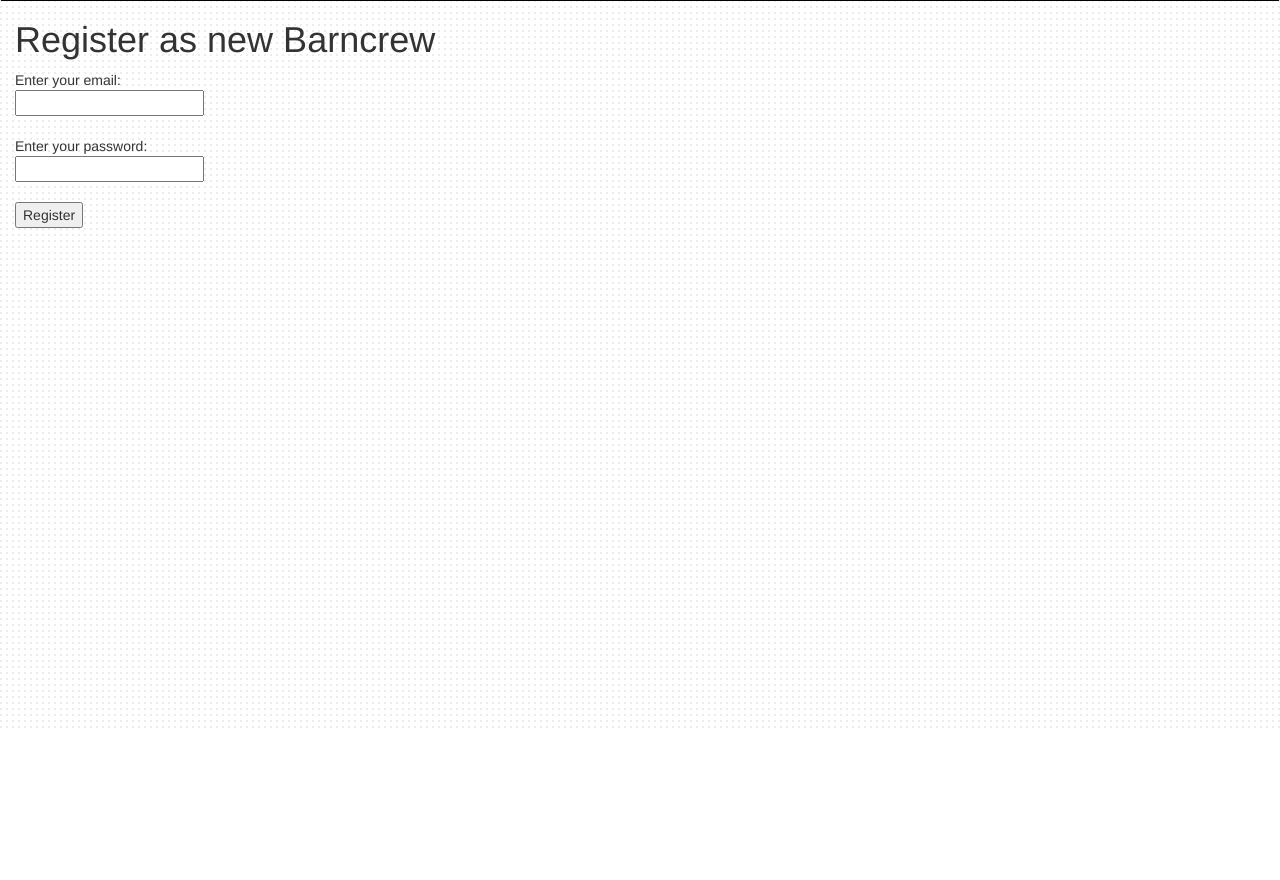
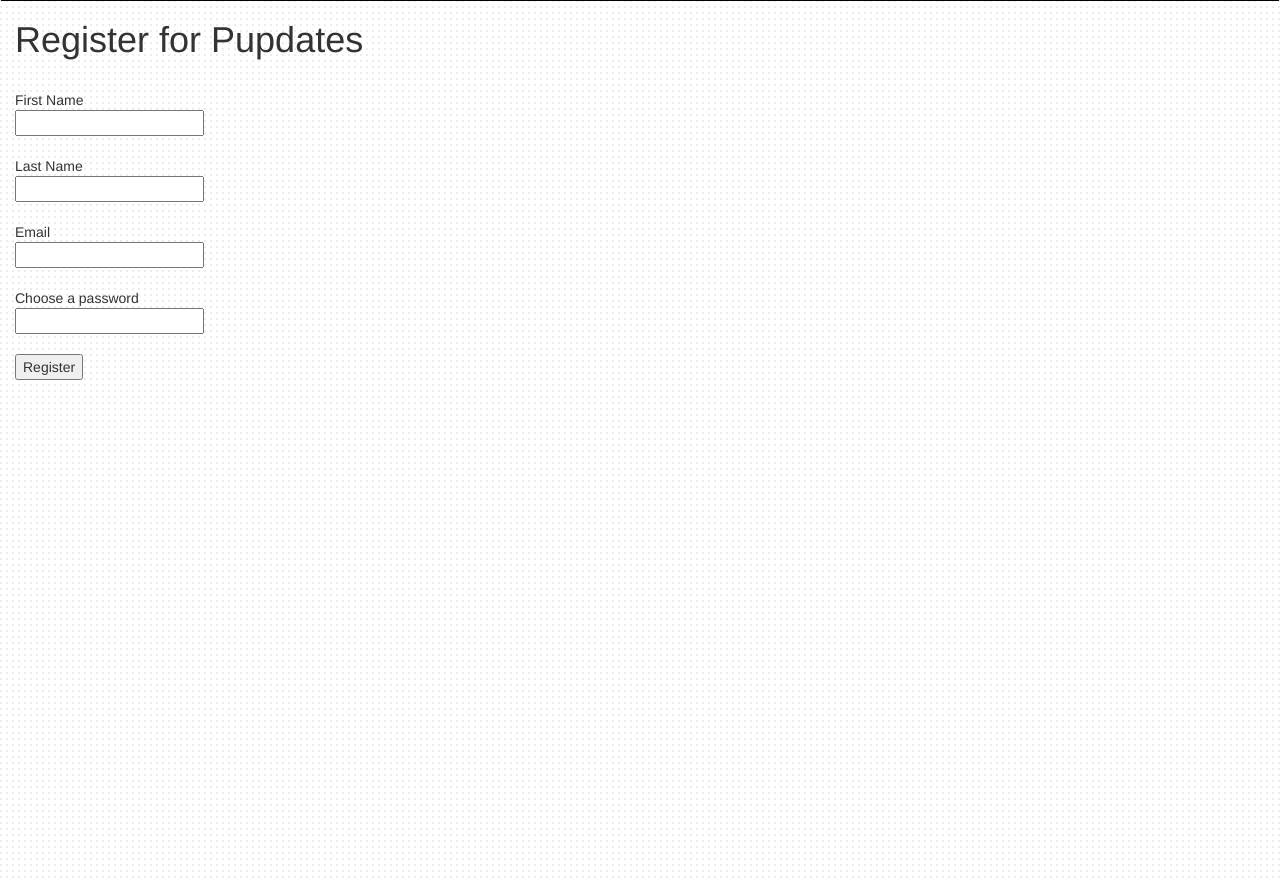
Before and after one commit to laura-mahoney/The-Barn, a Flask app: page /register in a window 1280 px wide. Shown: the part 120-1000 px from the top of the page. Before the commit the page ends 848 px from the top, so only its background shows below. Run offline with Flask 2, Linux system fonts and the light colour scheme; some libraries are stand-ins or nearby versions.

Commit message:
created form for adding dogs

```diff
--- a/model.py
+++ b/model.py
@@ -20,7 +20,7 @@ class Barncrew(db.Model):
     fname = db.Column(db.String(20), nullable=False)
     lname = db.Column(db.String(20), nullable=False)
     email = db.Column(db.String(30), unique=True, nullable=False)
-    phone = db.Column(db.String(20), nullable=False)
+    phone = db.Column(db.String(20), nullable=True)
     password = db.Column(db.String(30), nullable=False)
     pos_code = db.Column(db.String(10), db.ForeignKey("positions.pos_code"))
 
@@ -65,7 +65,7 @@ class Kennel(db.Model):
     def __repr__(self):
         return "<Kennel ID: kennel_id=%s>" % (self.kennel_id)
 
-    kennel_id = db.Column(db.Integer, primary_key=True)
+    kennel_id = db.Column(db.Integer, autoincrement=True, primary_key=True)
     dog_door = db.Column(db.Boolean, default=True, nullable=False) #boolean DEFAULT true NOT NULL
     size = db.Column(db.String(10), nullable=False)
     indoor = db.Column(db.Boolean, default=True, nullable=False) #boolean DEFAULT true NOT NULL
--- /dev/null
+++ b/seed_data/shift.txt
@@ -0,0 +1 @@
+00|03-20-2000|2|Greetings
--- a/server.py
+++ b/server.py
@@ -45,9 +45,10 @@ def register_process():
 
     email = request.form["email"]
     password = request.form["password"]
+    fname = request.form["fname"]
+    lname = request.form["lname"]
 
-
-    new_crew = Barncrew(email=email, password=password)
+    new_crew = Barncrew(email=email, password=password, fname=fname, lname=lname)
 
     db.session.add(new_crew)
     db.session.commit()
@@ -234,6 +235,9 @@ def post_notes():
 @app.route('/getintakedata', methods=['GET'])
 def get_intake():
 
+    dogs = db.session.query(Dog).all()
+    total_dogs = len([i for i in dogs])
+
 
     current_id = request.args.get('currentDogId')
 
@@ -249,7 +253,7 @@ def get_intake():
         if recent.dog_id == int(current_id):
             recent_dog_notes.append(recent.notes)
 
-    data = {'recentnotes': recent_dog_notes, 'dogid': int(current_id), 'name': intake_data.dog_name, 'kennel': intake_data.kennel_id, 'age': intake_data.age, 'breed': intake_data.breed, 'intakedate': intake_data.intake_date, 'gender': intake_data.gender, 'altered': intake_data.altered}
+    data = {'total_dogs': total_dogs, 'recentnotes': recent_dog_notes, 'dogid': int(current_id), 'name': intake_data.dog_name, 'kennel': intake_data.kennel_id, 'age': intake_data.age, 'breed': intake_data.breed, 'intakedate': intake_data.intake_date, 'gender': intake_data.gender, 'altered': intake_data.altered}
 
 
     return jsonify(data)
@@ -368,9 +372,34 @@ def get_reports():
     return jsonify({'dog_nodes': dog_nodes, 'dog_links': dog_links, 'command_data': command_data})
 
 
+# this route will get dog info, and add a new dog to the database
+@app.route('/adddog', methods=['GET', 'POST'])
+def add_dog():
+
+    dog_name = request.form.get('dog_name')
+    breed = request.form.get('breed')
+    age = request.form.get('age')
+    gender = request.form.get('gender')
+    altered = request.form.get('altered')
+    intake_date = request.form.get('intake_date')
+    dog_pic = request.form.get('new_dog_pic')
+    print type(dog_pic)
+    new_kennel = Kennel(dog_door=True, size='Small', indoor=True)
+
+    db.session.add(new_kennel)
+    db.session.commit()
+
+    new_kennel = Kennel.query.order_by(Kennel.kennel_id.desc()).first()
+
+    new_dog = Dog(dog_name=dog_name, breed=breed, age=int(age), gender=gender, kennel_id = new_kennel.kennel_id, altered=altered, intake_date=intake_date)
+
+    db.session.add(new_dog)
+    db.session.commit()
+
+    flash("You've added " + dog_name + " to the barn!")
+    return redirect("/thebarn")
+
 if __name__ == '__main__':
-
-
 
     app.jinja_env.auto_reload = app.debug
 
--- a/static/css/thebarn.css
+++ b/static/css/thebarn.css
@@ -264,3 +264,16 @@ img.dogPicture:hover  {
   font-size: 16px;
 
 }
+
+.addDogForm{
+  vertical-align: bottom;
+  left:0;
+  padding: 50px;
+
+
+}
+
+#addDog {
+  padding: 50px;
+
+}
--- a/static/js/dog-shift.js
+++ b/static/js/dog-shift.js
@@ -13,7 +13,7 @@ function dataShown(results){
 
     proclicks++;
 
-    var allDogs = [1,2,3,4,5,6,7,8,9,10,11,12,13,14,15];
+    var allDogs = results.total_dogs
     var thisDog = results.dogid;
 
 
@@ -31,7 +31,7 @@ function dataShown(results){
         $("#intakeData").removeClass("hidden");
 
 
-        for(var i = 0; i<=allDogs.length; i++){
+        for(var i = 0; i<=allDogs; i++){
             if(i != thisDog){
                 $("#dogp" + i).fadeTo("slow", 0.33)
             }
@@ -54,12 +54,21 @@ function dataShown(results){
 
 }
 
+
+
+
 function showIntakeData(evt){
     evt.preventDefault();
-    var currentDogId = {'currentDogId': evt.target.attributes['data-dog'].value};
 
-    $.get("/getintakedata", currentDogId, dataShown);
+    var id = $(this).attr('id');
 
+    if(id == "plus"){
+       $('.addDogForm').toggle();
+    } else {
+        var currentDogId = {'currentDogId': evt.target.attributes['data-dog'].value};
+
+        $.get("/getintakedata", currentDogId, dataShown);
+    };
 }
 
 $(".dogPicture").on("click", showIntakeData);
@@ -102,7 +111,6 @@ function makeCommandsGraph(data){
 
 
 
-
 // success function shows dog report
 function playmatesReceived(data){
     console.log("Id received from server");
@@ -113,15 +121,20 @@ function playmatesReceived(data){
 function checkPlaymates(evt){
     evt.preventDefault();
 
-    var currentDogId = {'currentDogId': evt.target.attributes['data-dog'].value};
+    var id = $(this).attr('id');
 
-    $.post("/reports.json", currentDogId, playmatesReceived);
+    if(id == "plus"){
+        return 0
+    } else {
+
+        var currentDogId = {'currentDogId': evt.target.attributes['data-dog'].value};
+        $.post("/reports.json", currentDogId, playmatesReceived);
+
+    }
 
 };
 
 $(".dogPicture").on('click', checkPlaymates);
-
-
 
 
 
@@ -147,7 +160,6 @@ function showDogForm(evt){
 };
 
 $(".dogNames").on("click", showDogForm);
-
 
 
 
@@ -183,4 +195,5 @@ function addPupdates(evt){
 
 $(".pupdateForm").submit(addPupdates);
 
+
 });
--- a/templates/register_form.html
+++ b/templates/register_form.html
@@ -1,14 +1,23 @@
 {% extends 'base.html' %}
 {% block content %}
 
-<h1>Register as new Barncrew</h1>
+<h1>Register for Pupdates</h1>
 
 <form action="/register" method="POST">
-    Enter your email:
+    <br>
+    First Name
+    <br>
+    <input type="text" name="fname"><br>
+    <br>
+    Last Name
+    <br>
+    <input type="text" name="lname"><br>
+    <br>
+    Email
     <br>
     <input type="text" name="email"><br>
     <br>
-    Enter your password:
+    Choose a password
     <br>
     <input type="password" name="password"><br>
     <br>
--- a/templates/sign_in.html
+++ b/templates/sign_in.html
@@ -3,13 +3,13 @@
 
 
 
-<h4>Sign In</h4>
+<h1>Sign In</h1>
   <form action="/sign_in" method="POST">
-      Enter your email:
+      Enter email:
       <br>
       <input type="text" name="email"><br>
       <br>
-      Enter your password:
+      Enter password:
       <br>
       <input type="password" name="password"><br>
       <br>
```
Also changed, not shown: seed.py (+13 -1 lines), templates/barn.html (+32 -0 lines), static/images/plus_sign.jpg (added), 2 other files.
